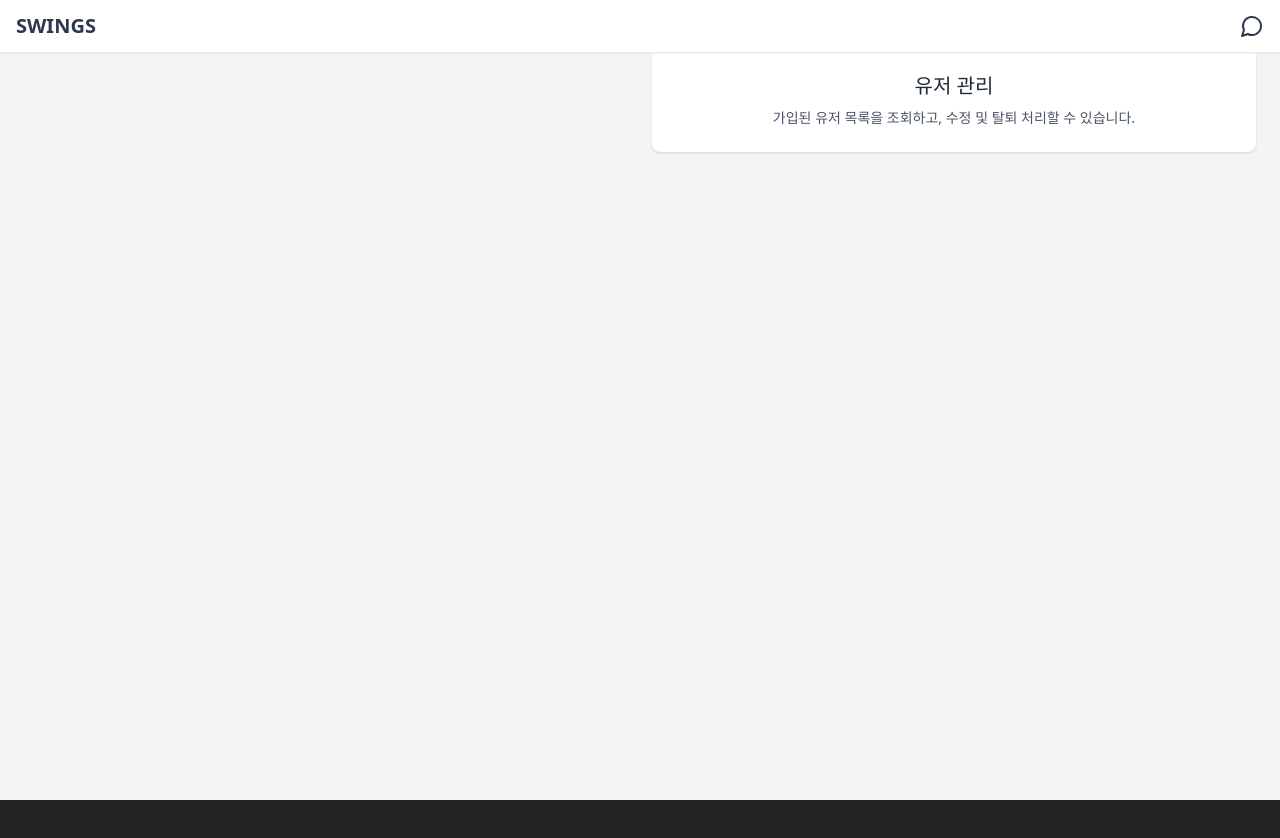
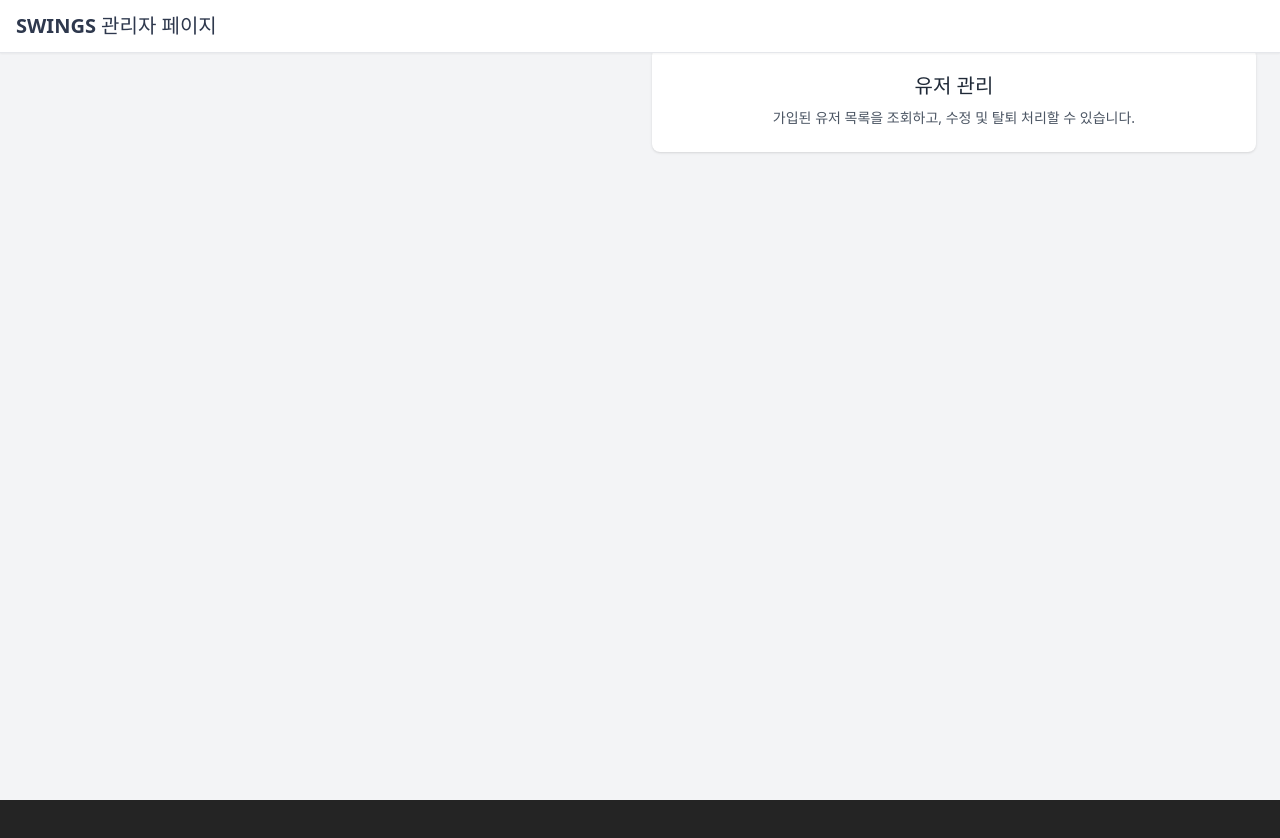
Before and after one commit to SWINGS-SOLOFF/SWINGS-FE, a React (Vite) app: page /swings/admin in a window 1280 px wide. Shown: the top 838 px of the page. After the commit the page ends 800 px from the top, so only its background shows below. Built offline with nearby package versions, Linux system fonts and the light colour scheme; sample sign-in values are in the browser's storage.

Commit message:
[공통] layout, 라우터 관리-1

```diff
--- /dev/null
+++ b/src/1_user/layouts/AdminLayout.jsx
@@ -0,0 +1,14 @@
+// src/layouts/AdminLayout.jsx
+import { Outlet } from "react-router-dom";
+import AdminNavBar from "../../components/AdminNavBar";
+
+export default function AdminLayout() {
+  return (
+    <div className="flex flex-col min-h-screen w-full">
+      <AdminNavBar />
+      <main className="flex-grow">
+        <Outlet />
+      </main>
+    </div>
+  );
+}
--- /dev/null
+++ b/src/1_user/layouts/UserLayout.jsx
@@ -0,0 +1,27 @@
+// src/layouts/UserLayout.jsx
+import { Outlet, useLocation } from "react-router-dom";
+import NavBar from "../../components/NavBar";
+import BottomNavBar from "../../components/BottomNavBar";
+
+const showBottomBarPaths = [
+  "/swings/home",
+  "/swings/join",
+  "/swings/mate",
+  "/swings/feed",
+  "/swings/mypage",
+];
+
+export default function UserLayout() {
+  const location = useLocation();
+  const showBottomBar = showBottomBarPaths.includes(location.pathname);
+
+  return (
+    <div className="flex flex-col min-h-screen w-full">
+      <NavBar />
+      <main className="flex-grow pb-16">
+        <Outlet />
+      </main>
+      {showBottomBar && <BottomNavBar />}
+    </div>
+  );
+}
--- a/src/1_user/pages/AdminUserList.jsx
+++ b/src/1_user/pages/AdminUserList.jsx
@@ -21,7 +21,10 @@ export default function AdminUserList() {
   );
 
   return (
+
     <div className="p-8 bg-white min-h-screen">
+          <br/>
+          <br/>
       <h1 className="text-2xl font-bold mb-4 text-gray-800">전체 유저 목록</h1>
 
       <input
--- a/src/1_user/pages/StartLogin.jsx
+++ b/src/1_user/pages/StartLogin.jsx
@@ -47,8 +47,10 @@ export default function StartLogin() {
         transition={{ duration: 0.4 }}
         className="w-full max-w-sm space-y-6 text-center"
       >
-        <h1 className="text-3xl font-bold text-gray-800">SWINGS</h1>
-        <p className="text-gray-500">나랑 골프치러 갈래?</p>
+        <h1 className="text-3xl font-bold text-gray-800">
+          SWINGS
+        </h1>
+        <p className="text-gray-500 animate-bounce">나랑 골프치러 갈래?</p>
 
         <form onSubmit={handleSubmit} className="space-y-4 text-left">
           <div>
--- /dev/null
+++ b/src/1_user/routes/AdminRoutes.jsx
@@ -0,0 +1,28 @@
+// src/1_user/routes/AdminRoutes.jsx
+import { Routes, Route } from "react-router-dom";
+import PrivateRoute from "../components/PrivateRoute";
+import AdminDashboard from "../pages/AdminDashboard";
+import AdminUserList from "../pages/AdminUserList";
+
+export default function AdminRoutes() {
+  return (
+    <Routes>
+      <Route
+        path=""
+        element={
+          <PrivateRoute>
+            <AdminDashboard />
+          </PrivateRoute>
+        }
+      />
+      <Route
+        path="users"
+        element={
+          <PrivateRoute>
+            <AdminUserList />
+          </PrivateRoute>
+        }
+      />
+    </Routes>
+  );
+}
--- a/src/1_user/routes/UserRoutes.jsx
+++ b/src/1_user/routes/UserRoutes.jsx
@@ -1,25 +1,17 @@
+// src/1_user/routes/UserRoutes.jsx
 import { Routes, Route } from "react-router-dom";
 import Home from "../pages/Home";
-import StartLogin from "../pages/StartLogin";
-import SignUp from "../pages/SignUp";
 import MyPage from "../pages/MyPage";
 import UpdateForm from "../components/UpdateForm";
 import PasswordChangeForm from "../components/PasswordChangeForm";
 import DeleteUser from "../components/DeleteUser";
-import PrivateRoute from "../components/PrivateRoute"; // ✅ 추가
-import AdminDashboard from "../pages/AdminDashboard";
-import AdminUserList from "../pages/AdminUserList";
+import PrivateRoute from "../components/PrivateRoute";
 
 export default function UserRoutes() {
   return (
     <Routes>
-      {/* ✅ 비로그인 상태에서도 접근 가능한 경로 */}
-      <Route path="/swings" element={<StartLogin />} />
-      <Route path="/swings/signup" element={<SignUp />} />
-
-      {/* ✅ 로그인 후 접근 가능한 경로들 (보호된 라우트) */}
       <Route
-        path="/swings/home"
+        path="home"
         element={
           <PrivateRoute>
             <Home />
@@ -27,7 +19,7 @@ export default function UserRoutes() {
         }
       />
       <Route
-        path="/swings/mypage"
+        path="mypage"
         element={
           <PrivateRoute>
             <MyPage />
@@ -35,7 +27,7 @@ export default function UserRoutes() {
         }
       />
       <Route
-        path="/swings/mypage/update"
+        path="mypage/update"
         element={
           <PrivateRoute>
             <UpdateForm />
@@ -43,7 +35,7 @@ export default function UserRoutes() {
         }
       />
       <Route
-        path="/swings/mypage/passwordchange"
+        path="mypage/passwordchange"
         element={
           <PrivateRoute>
             <PasswordChangeForm />
@@ -51,31 +43,13 @@ export default function UserRoutes() {
         }
       />
       <Route
-        path="/swings/mypage/userdelete"
+        path="mypage/userdelete"
         element={
           <PrivateRoute>
             <DeleteUser />
           </PrivateRoute>
         }
       />
-
-      //관리자 페이지
-      <Route
-        path="/swings/admin"
-        element={
-          <PrivateRoute>
-            <AdminDashboard />
-          </PrivateRoute>
-        }
-      />
-            <Route
-        path="/swings/admin/users"
-        element={
-          <PrivateRoute>
-            <AdminUserList />
-          </PrivateRoute>
-        }
-      />
     </Routes>
   );
 }
--- a/src/App.jsx
+++ b/src/App.jsx
@@ -1,39 +1,28 @@
 // src/App.jsx
-import { Routes, Route, useLocation } from "react-router-dom";
-import NavBar from "./components/NavBar";
-import FooterBar from "./components/FooterBar";
-import BottomNavBar from "./components/BottomNavBar";
+import { Routes, Route } from "react-router-dom";
+import UserLayout from "./1_user/layouts/UserLayout";
+import AdminLayout from "./1_user/layouts/AdminLayout";
 import UserRoutes from "./1_user/routes/UserRoutes";
+import AdminRoutes from "./1_user/routes/AdminRoutes";
+import StartLogin from "./1_user/pages/StartLogin";
+import SignUp from "./1_user/pages/SignUp";
 
 export default function App() {
-  const location = useLocation();
+  return (
+    <Routes>
+      {/* ✅ 로그인/회원가입 (Nav 없이) */}
+      <Route path="/swings" element={<StartLogin />} />
+      <Route path="/swings/signup" element={<SignUp />} />
 
-  // 경로별로 NavBar, FooterBar, BottomNavBar 숨김 조건 설정
-  const hideNavPaths = ["/swings", "/swings/signup"];
-  const showBottomBarPaths = [
-    "/swings/home",
-    "/swings/join",
-    "/swings/mate",
-    "/swings/feed",
-    "/swings/mypage",
-  ];
+      {/* ✅ 관리자 페이지 (AdminNavBar 포함) */}
+      <Route path="/swings/admin/*" element={<AdminLayout />}>
+        <Route path="*" element={<AdminRoutes />} />
+      </Route>
 
-  const hideNav = hideNavPaths.includes(location.pathname);
-  const showBottomBar = showBottomBarPaths.includes(location.pathname);
-
-  return (
-    <div className="flex flex-col min-h-screen w-full">
-      {!hideNav && <NavBar />}
-
-      <main className="flex-grow pb-16">
-        {" "}
-        {/* 하단 여백 확보 */}
-        <Routes>
-          <Route path="/*" element={<UserRoutes />} />
-        </Routes>
-      </main>
-
-      {showBottomBar && <BottomNavBar />}
-    </div>
+      {/* ✅ 사용자 페이지 (NavBar + BottomNavBar 포함) */}
+      <Route path="/swings/*" element={<UserLayout />}>
+        <Route path="*" element={<UserRoutes />} />
+      </Route>
+    </Routes>
   );
 }
--- /dev/null
+++ b/src/components/AdminNavBar.jsx
@@ -0,0 +1,20 @@
+// src/components/NavBar.jsx
+import { Link, useNavigate } from "react-router-dom";
+import { MessageCircle } from "lucide-react";
+
+export default function NavBar() {
+  const navigate = useNavigate();
+
+  return (
+    <header className="w-full bg-white border-b border-gray-200 shadow-sm px-4 py-3 flex justify-between items-center fixed top-0 z-50">
+      {/* 로고 */}
+      <Link
+        to="/swings/admin"
+        className="text-xl font-bold text-[#2E384D] hover:opacity-80"
+      >
+        SWINGS 관리자 페이지
+      </Link>
+
+    </header>
+  );
+}
```
